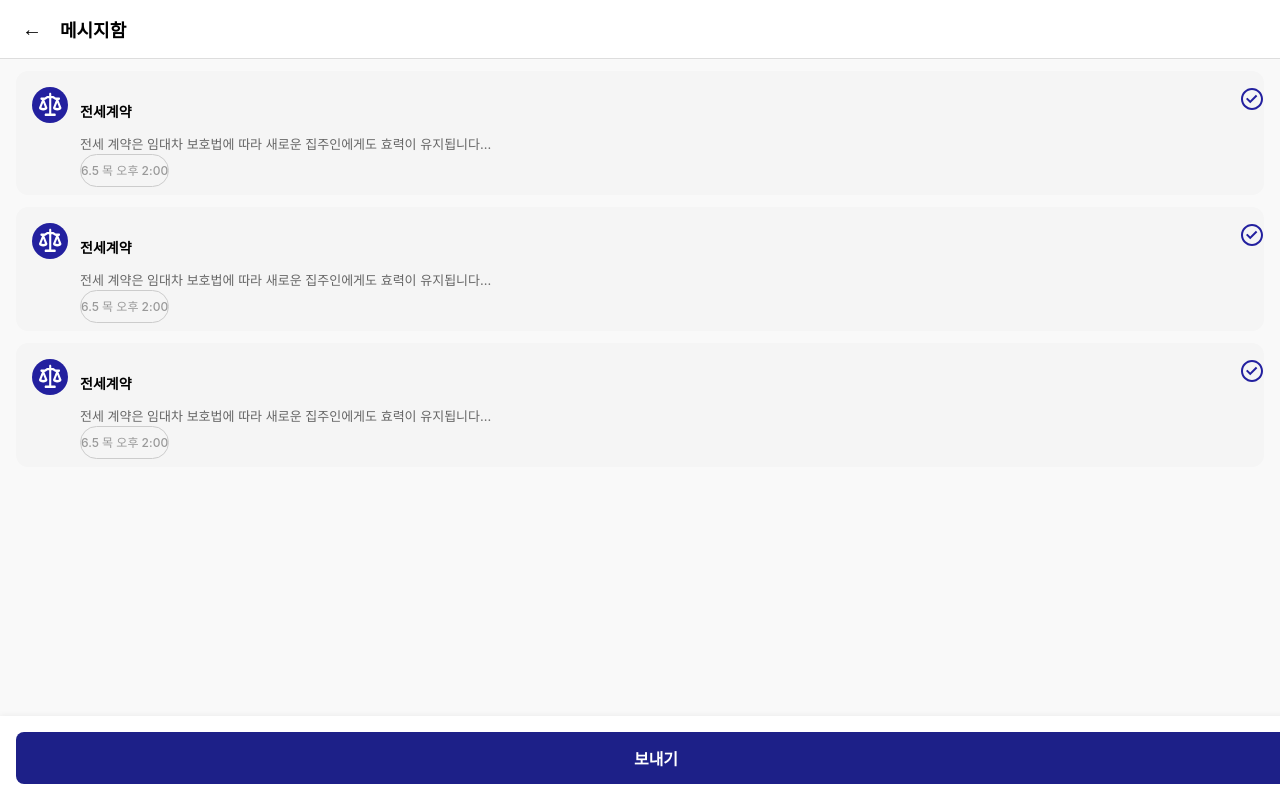
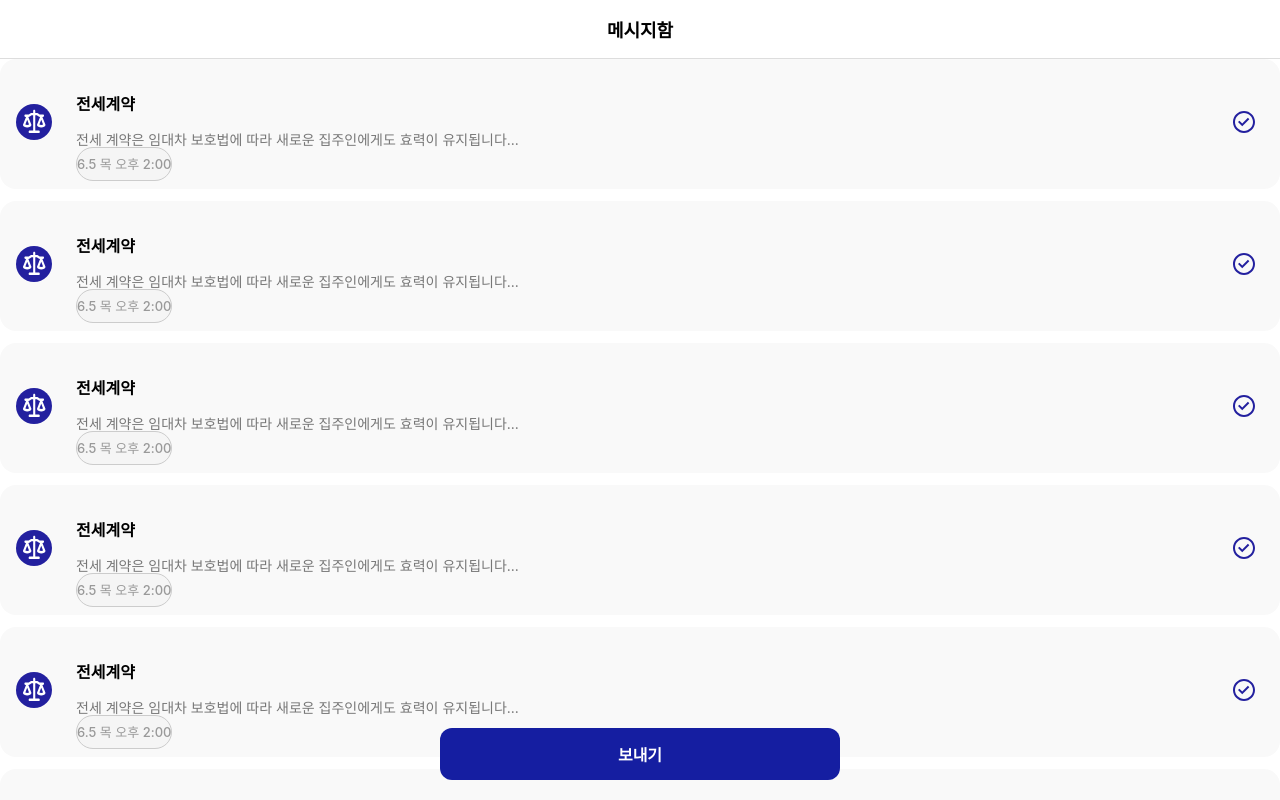
Before and after one commit to LikeLions-peacemaker/frontend, a React (Create React App) app: page /messages in a window 1280 px wide. Shown: the top 800 px of the page. Built offline with nearby package versions, Linux system fonts and the light colour scheme.

Commit message:
메시지함까지 구현 완료

```diff
--- a/src/App.js
+++ b/src/App.js
@@ -24,6 +24,7 @@ function App() {
           <Route path="/lawyer/reservation" element={<LawyerReservationPage />} />
           <Route path="/messages" element={<MessageListPage />} />
 
+
         </Routes>
       </div>
     </Router>
--- a/src/pages/LawyerReservationPage.jsx
+++ b/src/pages/LawyerReservationPage.jsx
@@ -3,8 +3,14 @@ import './LawyerReservationPage.css';
 import sampleProfile from '../assets/profile.png';
 import { ReactComponent as LawIcon } from '../assets/law_icon.svg';
 import { ReactComponent as CheckIcon } from '../assets/check-icon.svg';
+import { useNavigate } from 'react-router-dom';
 
 function LawyerReservationPage() {
+  const navigate = useNavigate();
+
+  const handleGoClick = () => {
+    navigate('/messages');
+  };
   return (
     <div className="reservation-page">
       <header className="reservation-header">상담 예약하기</header>
@@ -79,7 +85,7 @@ function LawyerReservationPage() {
     <div className="share-title-wrapper">
       <p className="title">상담내역 공유하기</p>
       <div className="share-action">
-        <button className="go-btn">바로가기</button>
+        <button className="go-btn" onClick={handleGoClick}>바로가기</button>
         {/* <span className="arrow">▶</span> */}
       </div>
     </div>
--- a/src/pages/MessageListPage.css
+++ b/src/pages/MessageListPage.css
@@ -1,47 +1,14 @@
-.message-page {
+.message-card {
   display: flex;
-  flex-direction: column;
-  height: 100vh;
+  align-items: center;
   background-color: #f9f9f9;
+  border-radius: 16px;
+  padding: 16px;
+  margin-bottom: 12px;
+  position: relative;
 }
 
-.message-header {
-  display: flex;
-  align-items: center;
-  padding: 16px;
-  background-color: #fff;
-  font-weight: bold;
-  font-size: 18px;
-  border-bottom: 1px solid #ddd;
-}
-
-.back-btn {
-  margin-right: 12px;
-  font-size: 20px;
-  background: none;
-  border: none;
-  cursor: pointer;
-}
-
-.message-list {
-  flex: 1;
-  overflow-y: auto;
-  padding: 12px 16px 100px 16px;
-}
-
-.message-card {
-  display: flex;
-  align-items: flex-start;
-  background-color: #f5f5f5;
-  border-radius: 12px;
-  padding: 16px;
-  margin-bottom: 12px;
-}
-
-.message-card .icon {
-  flex-shrink: 0;
-  width: 36px;
-  height: 36px;
+.icon {
   margin-right: 12px;
 }
 
@@ -49,51 +16,48 @@
   flex: 1;
 }
 
-.message-content .bold {
-  font-weight: bold;
+.check {
+  margin-left: 12px;  /* 기존보다 조금 줄임 */
+  transform: translateX(-8px); /* ← 왼쪽으로 이동 */
+}
+
+.bold {
+  font-weight: 600;
+  margin-bottom: 4px;
+}
+
+.gray {
+  color: #777;
   font-size: 14px;
   margin-bottom: 4px;
 }
 
-.message-content .gray {
-  color: #666;
+.date {
   font-size: 13px;
-  margin-bottom: 6px;
-  white-space: nowrap;
-  overflow: hidden;
-  text-overflow: ellipsis;
-}
-
-.message-content .date {
-  font-size: 12px;
   color: #999;
 }
 
-.check {
-  flex-shrink: 0;
-  margin-left: 8px;
-  width: 20px;
-  height: 20px;
+.send-btn {
+  position: fixed;
+  bottom: 20px;
+  left: 50%;
+  transform: translateX(-50%);
+  width: 90%;
+  max-width: 400px;
+  padding: 14px 0;
+  background-color: #151ea1;
+  color: white;
+  font-weight: bold;
+  font-size: 16px;
+  border: none;
+  border-radius: 12px;
+  cursor: pointer;
 }
 
-.message-footer {
-  position: fixed;
-  bottom: 0;
-  left: 0;
-  width: 100%;
+.message-header {
+  font-size: 18px;
+  font-weight: bold;
   padding: 16px;
-  background-color: #fff;
-  box-shadow: 0 -1px 6px rgba(0,0,0,0.05);
+  text-align: center;
+  border-bottom: 1px solid #ddd;
 }
-
-.send-btn {
-  width: 100%;
-  padding: 14px;
-  background-color: #1d2088;
-  color: white;
-  font-size: 16px;
-  font-weight: bold;
-  border: none;
-  border-radius: 8px;
-  cursor: pointer;
-}
--- a/src/pages/MessageListPage.jsx
+++ b/src/pages/MessageListPage.jsx
@@ -2,53 +2,31 @@ import React from 'react';
 import './MessageListPage.css';
 import { ReactComponent as LawIcon } from '../assets/law_icon.svg';
 import { ReactComponent as CheckIcon } from '../assets/check-icon.svg';
-import { useNavigate } from 'react-router-dom';
 
 function MessageListPage() {
-  const navigate = useNavigate();
-
-  const messages = [
-    {
-      title: '전세계약',
-      content: '전세 계약은 임대차 보호법에 따라 새로운 집주인에게도 효력이 유지됩니다...',
-      date: '6.5 목 오후 2:00'
-    },
-    {
-      title: '전세계약',
-      content: '전세 계약은 임대차 보호법에 따라 새로운 집주인에게도 효력이 유지됩니다...',
-      date: '6.5 목 오후 2:00'
-    },
-    {
-      title: '전세계약',
-      content: '전세 계약은 임대차 보호법에 따라 새로운 집주인에게도 효력이 유지됩니다...',
-      date: '6.5 목 오후 2:00'
-    }
-  ];
+  const messages = Array(8).fill({
+    title: '전세계약',
+    desc: '전세 계약은 임대차 보호법에 따라 새로운 집주인에게도 효력이 유지됩니다...',
+    time: '6.5 목 오후 2:00',
+  });
 
   return (
     <div className="message-page">
-      <header className="message-header">
-        <button className="back-btn" onClick={() => navigate(-1)}>←</button>
-        <span className="title">메시지함</span>
-      </header>
-
+      <header className="message-header">메시지함</header>
       <div className="message-list">
-        {messages.map((msg, index) => (
-          <div className="message-card" key={index}>
+        {messages.map((msg, idx) => (
+          <div className="message-card" key={idx}>
             <div className="icon"><LawIcon /></div>
             <div className="message-content">
               <p className="bold">{msg.title}</p>
-              <p className="gray">{msg.content}</p>
-              <span className="date">{msg.date}</span>
+              <p className="gray">{msg.desc}</p>
+              <span className="date">{msg.time}</span>
             </div>
             <div className="check"><CheckIcon /></div>
           </div>
         ))}
       </div>
-
-      <footer className="message-footer">
-        <button className="send-btn">보내기</button>
-      </footer>
+      <button className="send-btn">보내기</button>
     </div>
   );
 }
```
